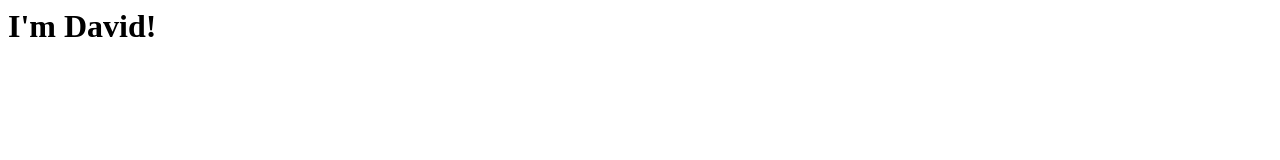
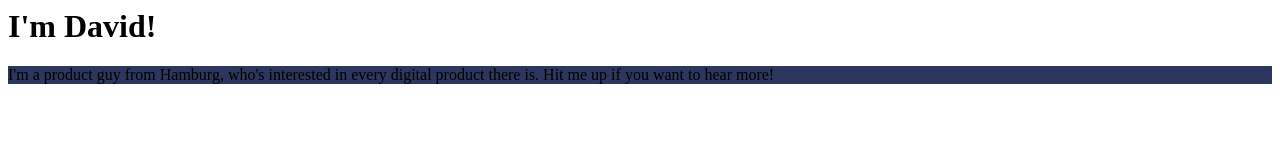
Before and after one commit to ip0ke/ip0ke.github.io, a plain HTML site: page index.html in a window 1280 px wide. Drawn offline with Linux system fonts and the light colour scheme.

Commit message:
stylesheet + content

```diff
--- a/index.html
+++ b/index.html
@@ -1,9 +1,13 @@
 <html>
 <head>
+  <link rel="stylesheet" href="css/style.css">
 </head>
 <body>
   <div class="header">
       <h1>I'm David!</h1>
   </div>
+  <div class="main">
+    <p> I'm a product guy from Hamburg, who's interested in every digital product there is. Hit me up if you want to hear more!
+  </div>
 </body>
 </html>
```
